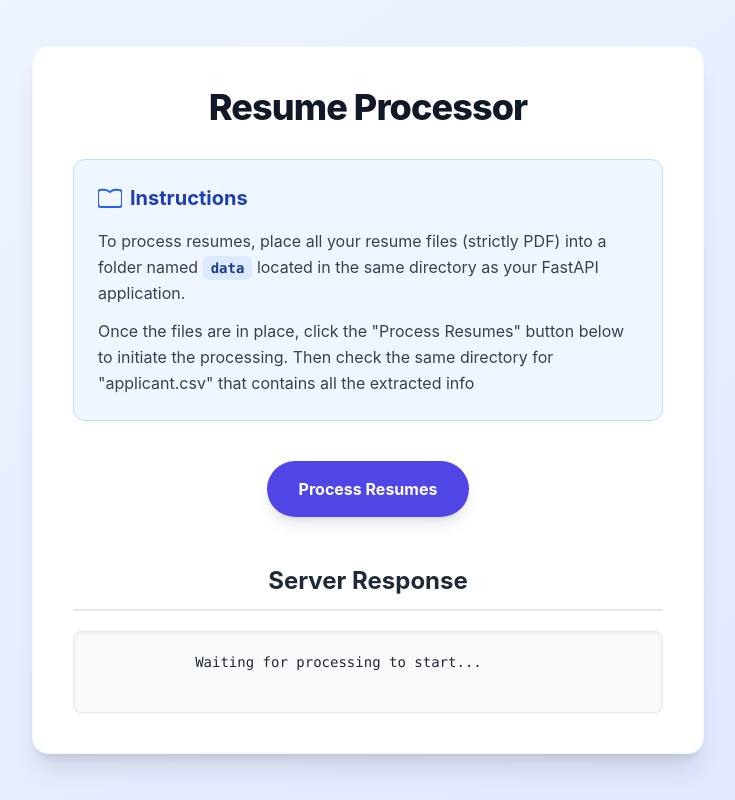
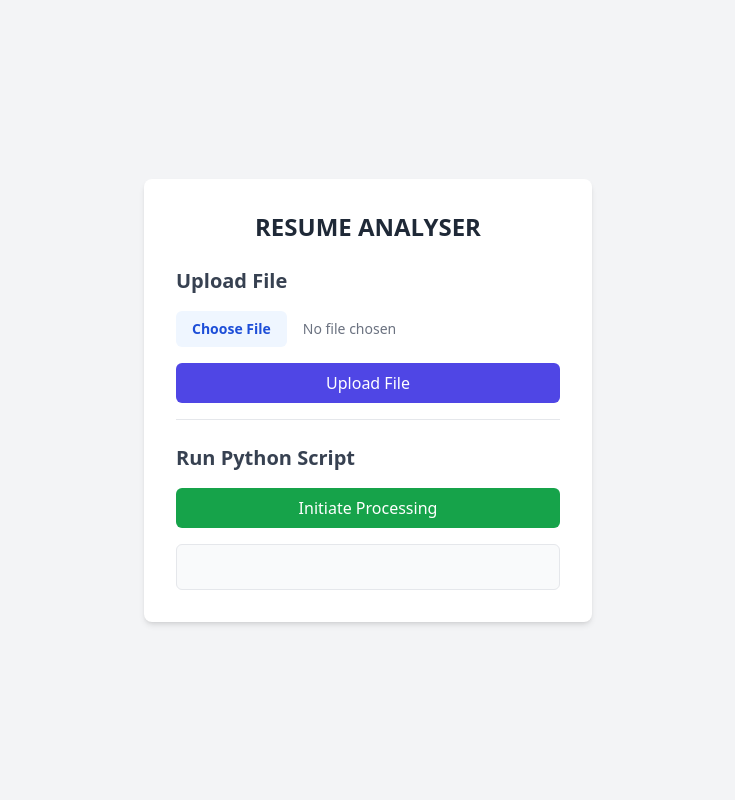
Before and after one commit to vishal152354/CV_Analyser, a FastAPI app: template template/index.html in a window 1280 px wide. Shown: the whole page, without its empty margins (272-1007 px from the left). Run offline with FastAPI, Linux system fonts and the light colour scheme; the template is opened without the code that fills it, so the values that code supplies are empty; some libraries are stand-ins or nearby versions.

Commit message:
Update index.html

```diff
--- a/template/index.html
+++ b/template/index.html
@@ -3,57 +3,87 @@
 <head>
     <meta charset="UTF-8">
     <meta name="viewport" content="width=device-width, initial-scale=1.0">
-    <title>Resume Processing Dashboard</title>
+    <title>RESUME ANALYSER</title>
+    <script src="https://cdn.tailwindcss.com"></script>
+</head>
+<body class="p-6 bg-gray-100 min-h-screen flex flex-col items-center justify-center">
 
-    <script src="https://cdn.tailwindcss.com"></script>
-    <style>
-        body {
-            font-family: 'Inter', system-ui, -apple-system, BlinkMacSystemFont, "Segoe UI", Roboto, "Helvetica Neue", Arial, "Noto Sans", sans-serif, "Apple Color Emoji", "Segoe UI Emoji", "Segoe UI Symbol", "Noto Color Emoji";
-        }
+    <div class="bg-white p-8 rounded-lg shadow-md w-full max-w-md">
+        <h1 class="text-2xl font-bold mb-6 text-center text-gray-800"> RESUME ANALYSER </h1>
 
-        #responseArea {
-            white-space: pre-wrap;
-            word-wrap: break-word;
-
-            transition: all 0.3s ease-in-out;
-        }
-    </style>
-</head>
-<body class="bg-gradient-to-br from-blue-50 to-indigo-100 min-h-screen flex items-center justify-center p-6">
-    <div class="bg-white rounded-2xl shadow-xl p-10 max-w-2xl w-full text-center border border-gray-100">
-        <h1 class="text-4xl font-extrabold text-gray-900 mb-8 tracking-tight">Resume Processor</h1>
-
-        <div class="bg-blue-50 border border-blue-200 text-blue-800 p-6 rounded-xl mb-10 text-left">
-            <h2 class="text-xl font-bold mb-4 flex items-center">
-                <svg xmlns="http://www.w3.org/2000/svg" fill="none" viewBox="0 0 24 24" stroke-width="2" stroke="currentColor" class="w-6 h-6 mr-2 text-blue-600">
-                    <path stroke-linecap="round" stroke-linejoin="round" d="M12 6.042A8.967 8.967 0 0 0 6 3.75c-1.012 0-2.016.042-3.006.12A3 3 0 0 0 0 6.75v11.25A3 3 0 0 0 3 21h18a3 3 0 0 0 3-3V6.75A3 3 0 0 0 21 3.96c-1.009-.078-2.013-.12-3.006-.12A8.967 8.967 0 0 0 12 6.042Z" />
-                </svg>
-                Instructions
-            </h2>
-            <p class="text-base leading-relaxed text-gray-700">
-                To process resumes, place all your resume files (strictly PDF) into a folder named
-                <code class="font-mono bg-blue-100 text-blue-900 px-2 py-1 rounded-md text-sm font-semibold">data</code>
-                located in the same directory as your FastAPI application.
-            </p>
-            <p class="text-base leading-relaxed mt-3 text-gray-700">
-                Once the files are in place, click the "Process Resumes" button below to initiate the processing.
-                Then check the same directory for "applicant.csv" that contains all the extracted info
-            </p>
+        <div class="mb-6 border-b pb-4 border-gray-200">
+            <h2 class="text-xl font-semibold mb-4 text-gray-700">Upload File</h2>
+            <input type="file" id="fileInput" accept = "application/pdf" class="block w-full text-sm text-gray-500
+                                                    file:mr-4 file:py-2 file:px-4
+                                                    file:rounded-md file:border-0
+                                                    file:text-sm file:font-semibold
+                                                    file:bg-blue-50 file:text-blue-700
+                                                    hover:file:bg-blue-100">
+            <button id="uploadButton" class="mt-4 w-full bg-indigo-600 text-white py-2 px-4 rounded-md hover:bg-indigo-700 focus:outline-none focus:ring-2 focus:ring-indigo-500 focus:ring-offset-2">
+                Upload File
+            </button>
+            <div id="uploadResponseArea" class="mt-4 p-3 rounded-md border text-sm
+                                                text-gray-700 border-gray-200 bg-gray-50
+                                                hidden">
+                </div>
         </div>
 
-        <button id="processButton"
-                class="bg-indigo-600 hover:bg-indigo-700 active:bg-indigo-800 text-white font-bold py-4 px-8 rounded-full shadow-lg hover:shadow-xl transition-all duration-300 ease-in-out transform hover:scale-105 focus:outline-none focus:ring-4 focus:ring-indigo-300 focus:ring-opacity-75">
-            Process Resumes
-        </button>
-
-        <h2 class="text-2xl font-bold text-gray-800 mt-12 mb-5 border-b-2 border-gray-200 pb-3">Server Response</h2>
-        <pre id="responseArea"
-             class="bg-gray-50 border border-gray-200 rounded-lg p-5 text-left text-sm text-gray-800 overflow-auto max-h-72 shadow-inner">
-            Waiting for processing to start...
-        </pre>
+        <div>
+            <h2 class="text-xl font-semibold mb-4 text-gray-700">Run Python Script</h2>
+            <button id="processButton" class="w-full bg-green-600 text-white py-2 px-4 rounded-md hover:bg-green-700 focus:outline-none focus:ring-2 focus:ring-green-500 focus:ring-offset-2">
+                Initiate Processing
+            </button>
+            <pre id="responseArea" class="mt-4 p-3 rounded-md border text-sm overflow-auto whitespace-pre-wrap
+                                          text-gray-700 border-gray-200 bg-gray-50">
+                </pre>
+        </div>
     </div>
 
     <script>
+        document.getElementById('uploadButton').addEventListener('click',async () => {
+            const uploadResponseArea = document.getElementById('uploadResponseArea')
+            uploadResponseArea.textContent = 'uploading....'
+            uploadResponseArea.classList.remove('text-red-700', 'border-red-300', 'bg-red-100', 'text-green-700', 'border-green-300', 'bg-green-100'); // Clear all previous styles
+            uploadResponseArea.classList.add('text-gray-700', 'border-gray-200', 'bg-gray-50');
+
+            const fileInput = document.getElementById('fileInput');
+            const file = fileInput.files[0]
+            if (!file) {
+                    console.error('No file selected for upload.');
+                    // You might want to update your UI to show an error message
+                    return; // Stop the function if no file is chosen
+            }
+
+            const formData = new FormData();
+            formData.append('file', file)
+            try {
+                console.log("Attempting to fetch from /upload_file");
+                const response = await fetch('http://localhost:8000/upload_file', {
+                    method: 'POST',
+                    body: formData
+                })
+
+                if (!response.ok) {
+                    const errorDetails = await response.text();
+                    throw new Error(`HTTP error! Status: ${response.status}. Details: ${errorDetails}`);
+                }
+
+                const result = await response.json();
+                console.log('Success:', result);
+                uploadResponseArea.textContent = JSON.stringify(result, null, 2);
+                uploadResponseArea.classList.remove('text-gray-700', 'border-gray-200', 'bg-gray-50');
+                uploadResponseArea.classList.add('text-green-700', 'border-green-300', 'bg-green-100');
+
+            } catch (error) {
+                console.error('There has been a problem with your fetch operation:', error);
+                uploadResponseArea.textContent = `Error: ${error.message}`;
+                uploadResponseArea.classList.remove('text-gray-700', 'border-gray-200', 'bg-gray-50');
+                uploadResponseArea.classList.add('text-red-700', 'border-red-300', 'bg-red-100');
+            }
+
+
+
+        });
         document.getElementById('processButton').addEventListener('click', async () => {
             const responseArea = document.getElementById('responseArea');
 
@@ -64,12 +94,10 @@
             const dataToSend = {
                 name: "resume_processing_request",
                 description: "Triggered from dashboard",
-                price: 0.0,
-                tax: 0.0
             };
 
             try {
-                console.log("Attempting to fetch from /run-python-script");
+                console.log("Attempting to fetch from /run_python_script");
                 const response = await fetch('http://localhost:8000/run_python_script', {
                     method: 'POST',
                     headers: {
```
